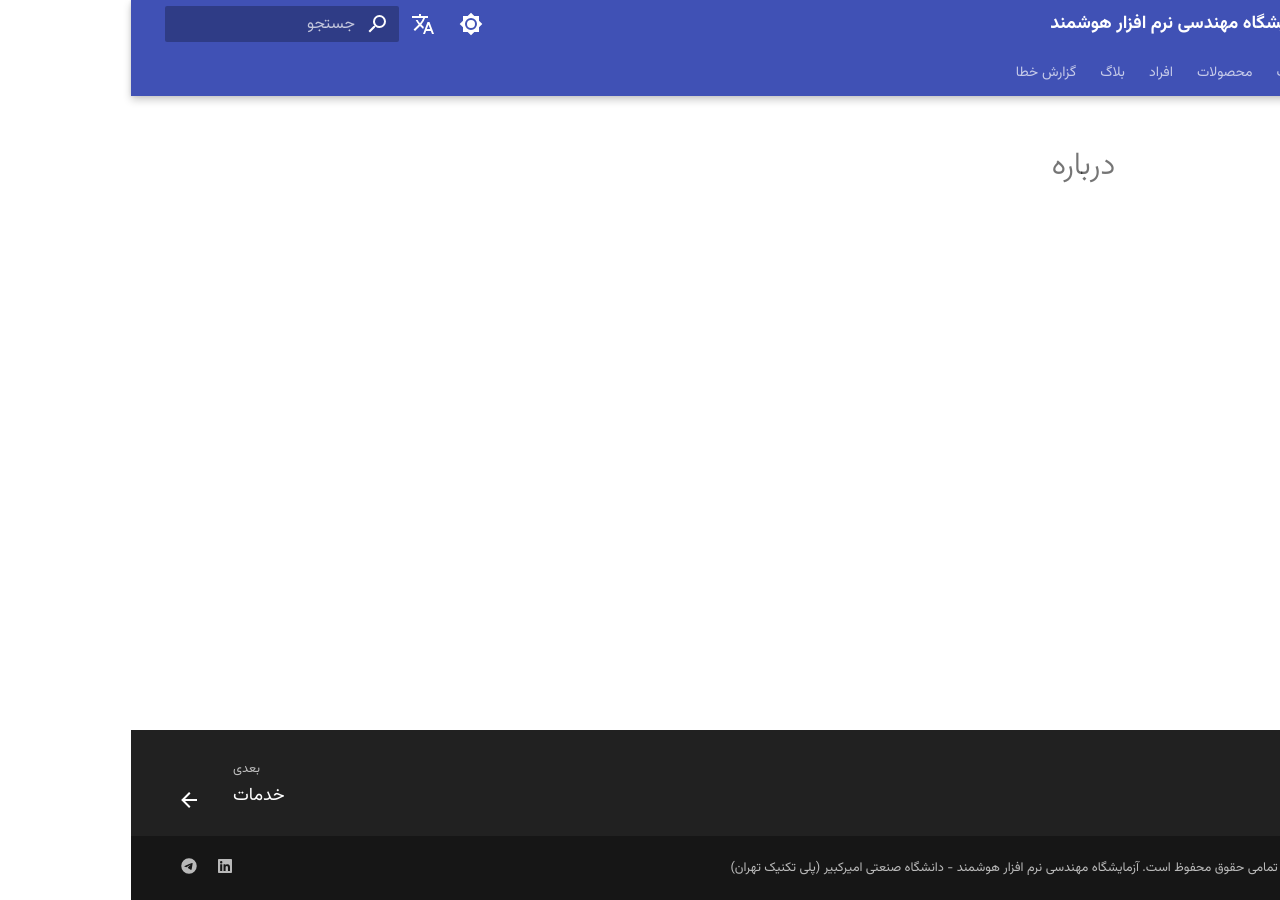
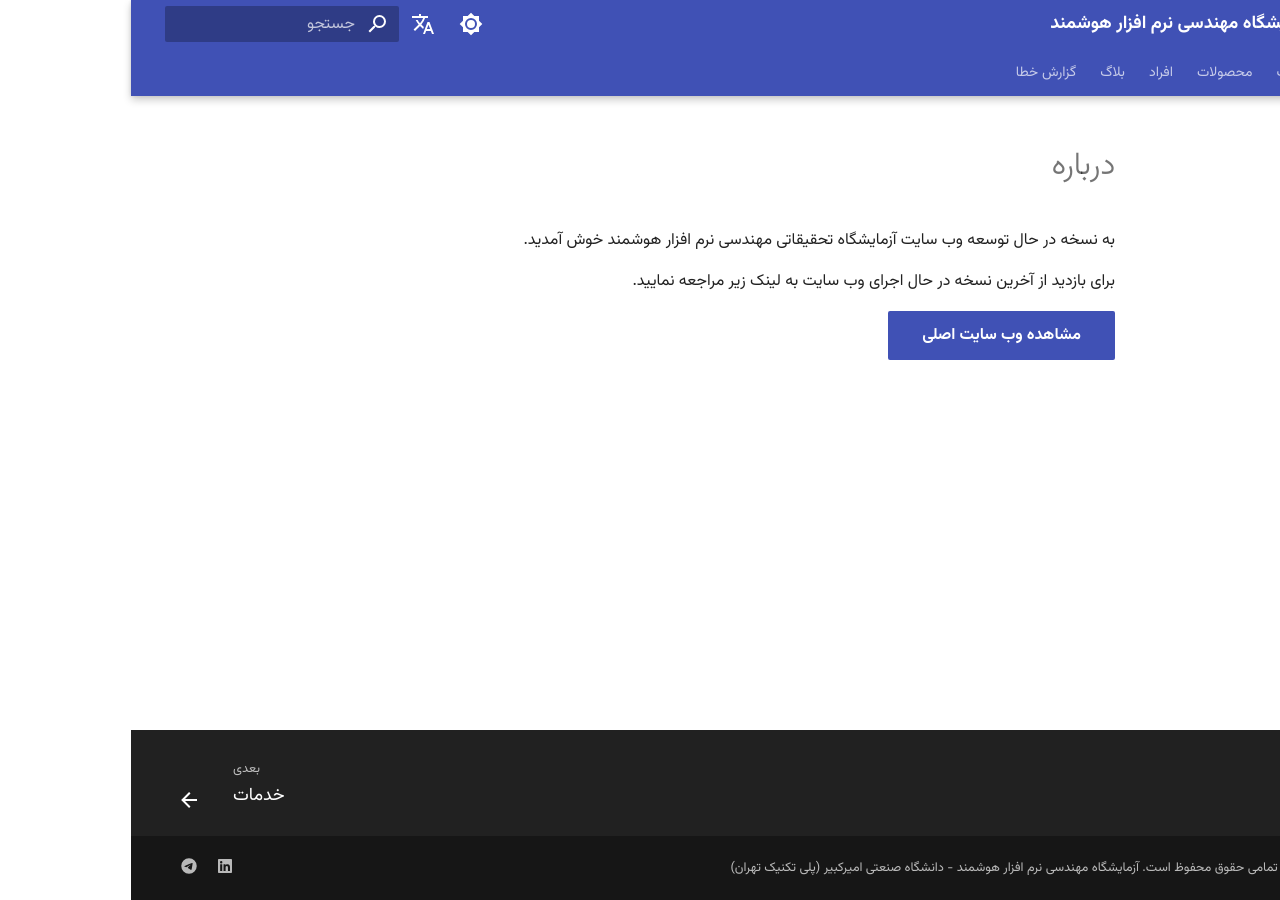
Before and after one commit to m-zakeri/services, an MkDocs documentation site: the page built from docs/fa/index.md, in a window 1280 px wide. Built offline with MkDocs 1.6.1 and Material for MkDocs 9.7.7, drawn with Linux system fonts in a browser that asks for light colours; comment, search, counter and statistics services are not loaded.

Commit message:
fix site ci and update contents.

```diff
--- a/docs/fa/index.md
+++ b/docs/fa/index.md
@@ -1 +1,9 @@
 # درباره
+
+به نسخه در حال توسعه وب سایت
+آزمایشگاه تحقیقاتی مهندسی نرم افزار هوشمند خوش آمدید.
+
+برای بازدید از آخرین نسخه در حال اجرای وب سایت به لینک زیر مراجعه نمایید.
+
+
+[مشاهده وب سایت اصلی](https://www.m-zakeri.ir/lab){target="_blank" .md-button .md-button--primary }
```
Also changed, not shown: docs/en/index.md (+7 -0 lines), docs/fa/people.md (+5 -3 lines), docs/fa/services.md (+2 -2 lines), 1 other file.
